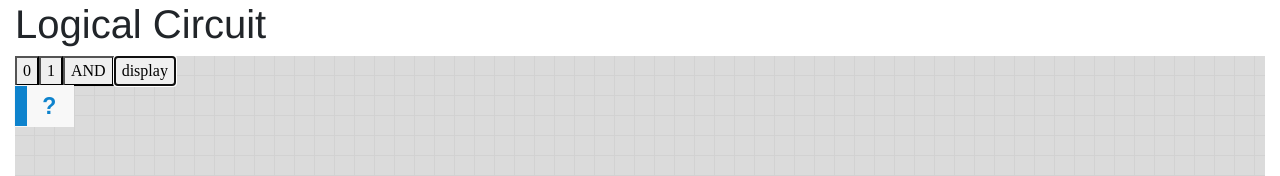
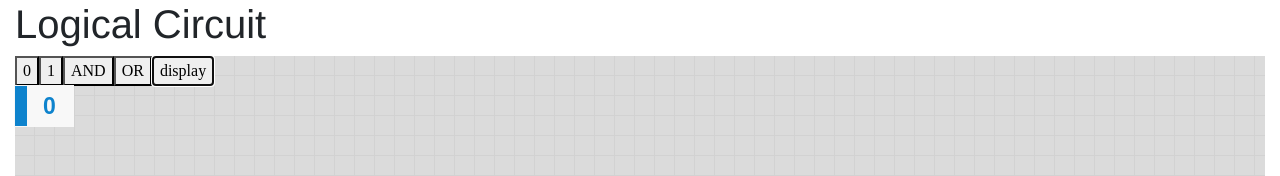
Before and after one commit to ShowKa/LogicCircuit, a Vue app: page / in a window 1280 px wide. Both pictures are taken after a click on the button "display". Shown: the top 176 px of the page. Built offline with nearby package versions, Linux system fonts and the light colour scheme.

Commit message:
implement: transmit level

```diff
--- a/src/components/logic-circuit/Board.vue
+++ b/src/components/logic-circuit/Board.vue
@@ -6,8 +6,11 @@
   <button @click="addConstant(1)">
     1
   </button>
-  <button @click="addAND">
+  <button @click="addGate('AND')">
     AND
+  </button>
+  <button @click="addGate('OR')">
+    OR
   </button>
   <button @click="addDisplay">
     display
@@ -104,8 +107,8 @@ export default {
       const rect = this.$el.getBoundingClientRect()
       const io1 = nominated[0]
       const io2 = nominated[1]
-      const output = io1.ioType === 'output' ? io1 : io2
-      const input = io1.ioType === 'input' ? io1 : io2
+      const output = io1.isOutput() ? io1 : io2
+      const input = io1.isInput() ? io1 : io2
       const cood = this.calCoodOfConductor(output, input)
       const props = {
         height: rect.height,
@@ -127,8 +130,10 @@ export default {
         const devices = target.devices
         devices[0].pushConductor(target)
         devices[1].pushConductor(target)
-        for (const display of this.$refs.displays) {
-          display.show()
+        for (const device of devices) {
+          if (device.isOutput()) {
+            target.transmit(device.getLevel())
+          }
         }
       })
       this.clearNominated()
@@ -159,9 +164,9 @@ export default {
         })
       })
     },
-    addAND() {
+    addGate(gateType) {
       const props = {
-        type: 'AND',
+        type: gateType,
         key: 'gate_' + (new Date().getTime())
       }
       this.gates.push(props)
--- a/src/components/logic-circuit/Conductor.vue
+++ b/src/components/logic-circuit/Conductor.vue
@@ -51,7 +51,8 @@ export default {
         y1: this.outputY,
         x2: this.inputX,
         y2: this.inputY
-      }
+      },
+      level: 0
     }
   },
   computed: {
@@ -75,13 +76,16 @@ export default {
       this.cood.x2 = x2
       this.cood.y2 = y2
     },
-    getOutputLevel() {
+    getLevel() {
+      return this.level
+    },
+    transmit(level) {
+      this.level = level
       for (const device of this.devices) {
-        if (device.ioType === 'output') {
-          return device.getOutputLevel()
+        if (device.isInput()) {
+          device.transmit(level)
         }
       }
-      return -1
     }
   }
 }
--- a/src/components/logic-circuit/Constant.vue
+++ b/src/components/logic-circuit/Constant.vue
@@ -23,12 +23,18 @@ export default {
       required: true
     }
   },
+  // transmit level to device after this instance mounted to Vue.
+  // Because the device is always LOW/0 when initialization.
+  mounted() {
+    this.transmit()
+  },
   methods: {
     getDevices() {
       return [this.$refs.out]
     },
-    getOutputLevel() {
-      return this.level
+    transmit() {
+      const out = this.$refs.out
+      out.transmit(this.level)
     }
   }
 }
--- a/src/components/logic-circuit/Display.vue
+++ b/src/components/logic-circuit/Display.vue
@@ -7,7 +7,7 @@
     :belong="this"
   />
   <div class="display__level">
-    {{ output }}
+    {{ level }}
   </div>
 </div>
 </template>
@@ -17,23 +17,18 @@ export default {
   components: {
     IoDevice
   },
-  props: {},
   data() {
     return {
-      output: '?'
+      level: 0
     }
   },
   methods: {
     getDevices() {
       return [this.$refs.in]
     },
-    show() {
-      const device = this.$refs.in
-      if (device.isConnected()) {
-        this.output = device.getOutputLevel()
-      } else {
-        this.output = '?'
-      }
+    transmit(level) {
+      // just set level
+      this.level = level
     }
   }
 }
--- a/src/components/logic-circuit/Gate.vue
+++ b/src/components/logic-circuit/Gate.vue
@@ -38,19 +38,30 @@ export default {
       default: 'OOO' // unset: out of order
     }
   },
+  data() {
+    return {
+      level: 0
+    }
+  },
   methods: {
     getDevices() {
       const refs = this.$refs
       return [refs.in1, refs.in2, refs.out]
     },
-    getOutputLevel() {
-      const val1 = this.$refs.in1.getOutputLevel()
-      const val2 = this.$refs.in2.getOutputLevel()
-      return this._calculate(val1, val2)
+    transmit() {
+      // calculate level
+      const level1 = this.$refs.in1.getLevel()
+      const level2 = this.$refs.in2.getLevel()
+      const level = this._calculate(level1, level2)
+      // update this level
+      this.level = level
+      // transtmi
+      const output = this.$refs.out
+      output.transmit(this.level)
     },
-    _calculate(val1, val2) {
-      const _1 = val1 > 0
-      const _2 = val2 > 0
+    _calculate(level1, level2) {
+      const _1 = level1 > 0
+      const _2 = level2 > 0
       switch (this.gateType) {
         case 'AND':
           return (_1 && _2) ? 1 : 0
--- a/src/components/logic-circuit/IoDevice.vue
+++ b/src/components/logic-circuit/IoDevice.vue
@@ -27,6 +27,7 @@ export default {
     return {
       setOnBoard: true,
       acceptable: false,
+      level: 0,
       conductors: []
     }
   },
@@ -83,18 +84,49 @@ export default {
     getConductors() {
       return this.conductors
     },
-    getOutputLevel() {
-      if (this.ioType === 'input') {
-        if (this.conductors.length === 0) {
-          return 0
+    getLevel() {
+      return this.level
+    },
+    transmit(level) {
+      const oldLevel = this.level
+      // input -> transmit to belonging
+      if (this.isInput()) {
+        // update level
+        if (level === 1) {
+          this.level = level
+        } else {
+          // when transmitted 1 from other conductor then transmit 1,
+          // even if argument's level is 0
+          var sombodyIsHigh = false
+          for (const conductor of this.conductors) {
+            if (conductor.getLevel() > 0) {
+              sombodyIsHigh = true
+              break
+            }
+          }
+          this.level = sombodyIsHigh ? 1 : 0
         }
-        const conductor = this.conductors[0]
-        return conductor.getOutputLevel()
+        if (oldLevel === this.level) {
+          return
+        }
+        // transmit
+        this.belong.transmit(this.level)
+        return
       }
-      return this.belong.getOutputLevel()
+      // output -> transmit to conductors
+      this.level = level
+      for (const conductor of this.conductors) {
+        conductor.transmit(this.level)
+      }
     },
     isConnected() {
       return this.conductors.length > 0
+    },
+    isInput() {
+      return this.ioType === 'input'
+    },
+    isOutput() {
+      return this.ioType === 'output'
     }
   }
 }
```
